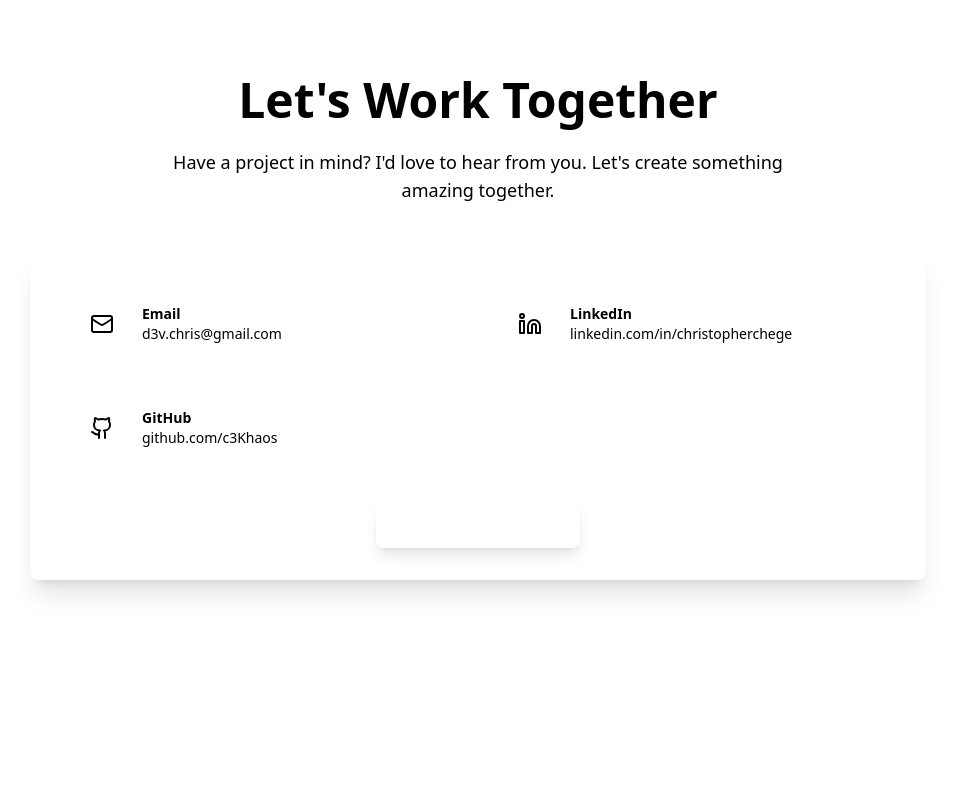
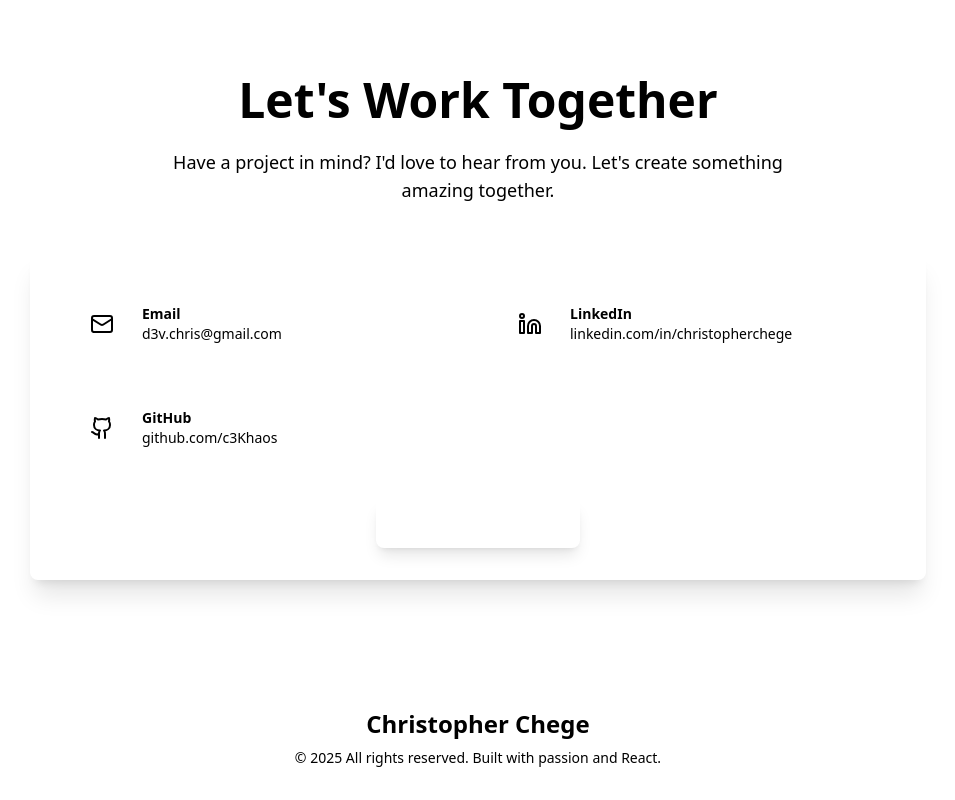
Before and after one commit to c3Khaos/chris_chege, a React (Vite) app: page / in a window 1280 px wide. Shown: the part 2676-3476 px from the top of the page, without its empty margins (162-1117 px from the left). Built offline with nearby package versions, Linux system fonts and the light colour scheme.

Commit message:
fix:the footer section for better ui

```diff
--- a/src/components/Footer.jsx
+++ b/src/components/Footer.jsx
@@ -3,8 +3,8 @@ const Footer = () => {
     <footer className="bg-primary text-white py-8">
       <div className="container px-4 mx-auto">
         <div className="text-center">
-          <p className="font-display text-2xl font-bold mb-2">Christopher Chege</p>
-          <p className="text-white/80 text-sm">
+          <p className=" text-black font-display text-2xl font-bold mb-2">Christopher Chege</p>
+          <p className="text-black text-sm">
             © {new Date().getFullYear()} All rights reserved. Built with passion and React.
           </p>
         </div>
```
Also changed, not shown: src/assets/Hero-bg.jpeg (deleted), src/assets/hero-bg.jpeg (deleted).
